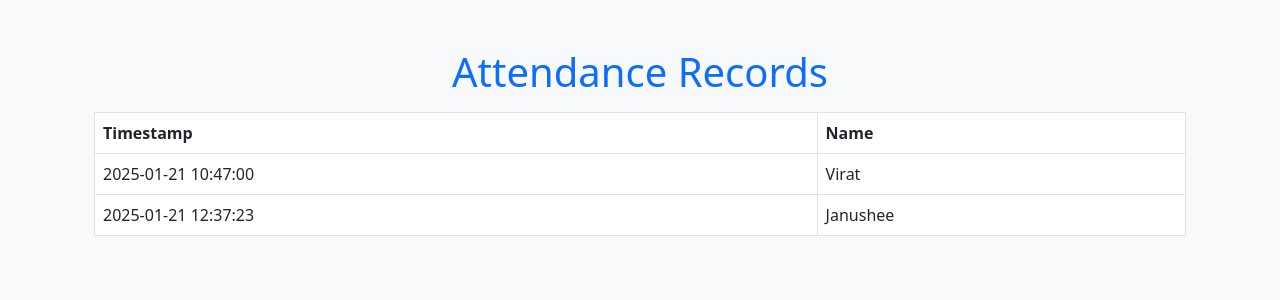
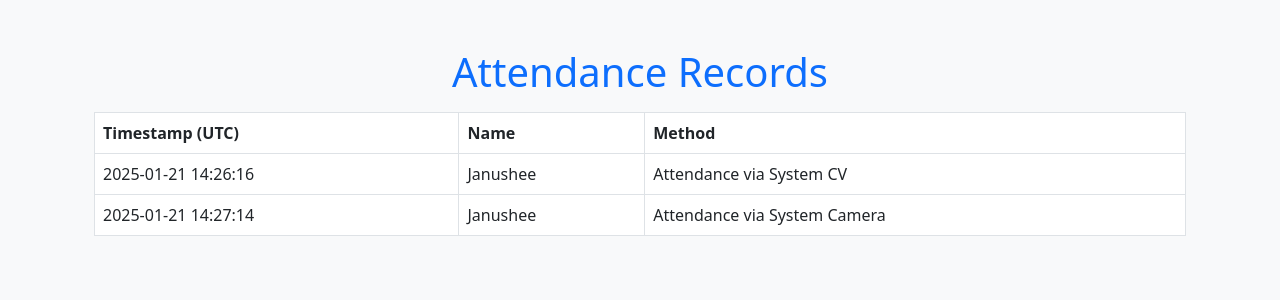
Before and after one commit to Janushee/smart-attendence, a Flask app: page /view-attendance in a window 1280 px wide. Shown: the part 56-356 px from the top of the page. Run offline with Flask 3, Linux system fonts and the light colour scheme.

Commit message:
view attendance

```diff
--- a/app.py
+++ b/app.py
@@ -154,8 +154,13 @@ def attendance():
                         best_match_index = np.argmin(distances)
                         name = known_names[best_match_index]
                         current_time = datetime.now().strftime('%Y-%m-%d %H:%M:%S')
-                        attendance_data.append({'Timestamp': current_time, 'Name': name})
-                        flash(f"Attendance recorded for {name}.", "success")
+                        attendance_data.append({
+                            'Timestamp': current_time,
+                            'Name': name,
+                            'Method': 'Attendance via System Camera'  # Add "Method" column
+                        })
+                        flash(f"Attendance recorded for {name} via System CV.", "success")
+
 
                 # Save attendance to the file
                 if attendance_data:
@@ -217,7 +222,7 @@ def view_attendance():
         # Load attendance data from CSV
         if os.path.exists(ATTENDANCE_FILE):
             # Ensure proper headers while reading
-            attendance_data = pd.read_csv(ATTENDANCE_FILE, header=None, names=["Timestamp", "Name"])
+            attendance_data = pd.read_csv(ATTENDANCE_FILE, header=None, names=["Timestamp", "Name", "Method"])
             print('attendance_data', attendance_data)
             records = attendance_data.to_dict(orient='records')  # Convert to list of dictionaries
         else:
--- a/attendance.csv
+++ b/attendance.csv
@@ -1,2 +1,2 @@
-2025-01-21 10:47:00,Virat
-2025-01-21 12:37:23,Janushee
+2025-01-21 14:26:16,Janushee,Attendance via System CV
+2025-01-21 14:27:14,Janushee,Attendance via System Camera
--- a/templates/view_attendance.html
+++ b/templates/view_attendance.html
@@ -6,8 +6,9 @@
         <table class="table table-bordered table-hover mt-3">
             <thead>
                 <tr>
-                    <th>Timestamp</th>
+                    <th>Timestamp (UTC)</th>
                     <th>Name</th>
+                    <th>Method</th> <!-- Added the new "Method" column -->
                 </tr>
             </thead>
             <tbody>
@@ -15,6 +16,7 @@
                 <tr>
                     <td>{{ record['Timestamp'] }}</td>
                     <td>{{ record['Name'] }}</td>
+                    <td>{{ record['Method'] }}</td> <!-- Display the "Method" column -->
                 </tr>
                 {% endfor %}
             </tbody>
```
